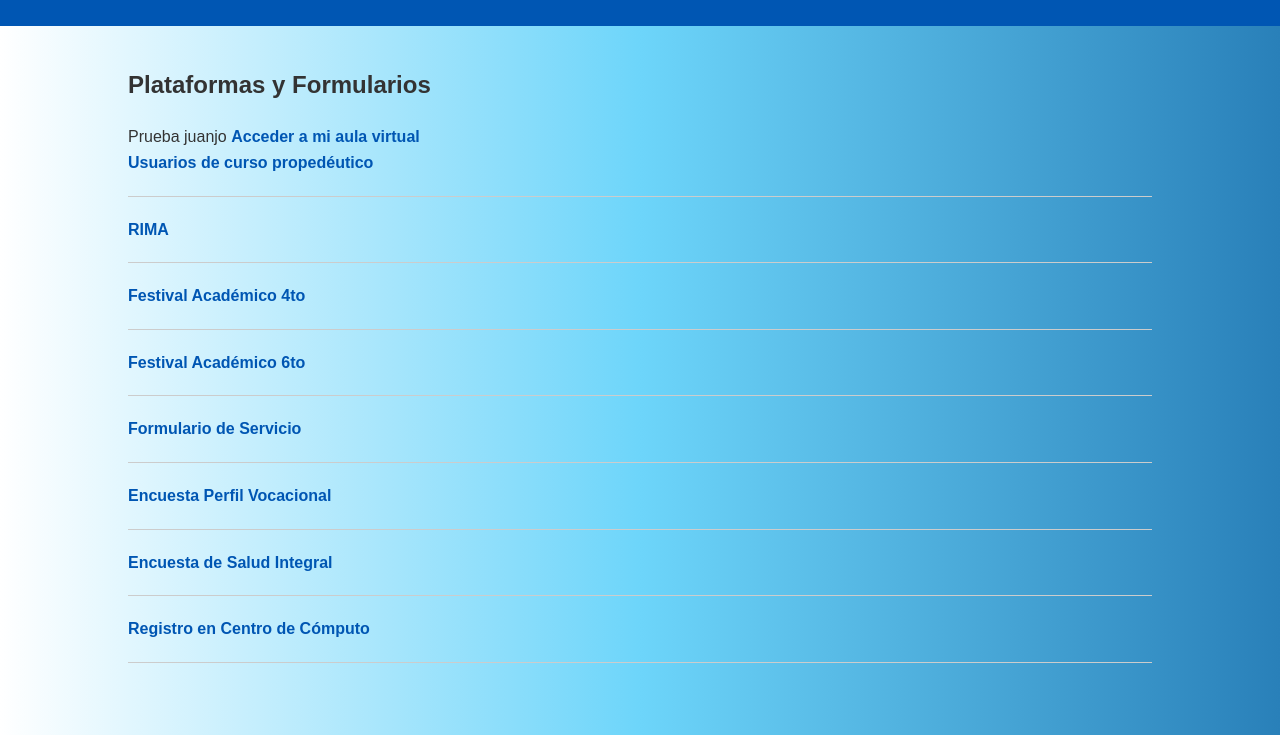
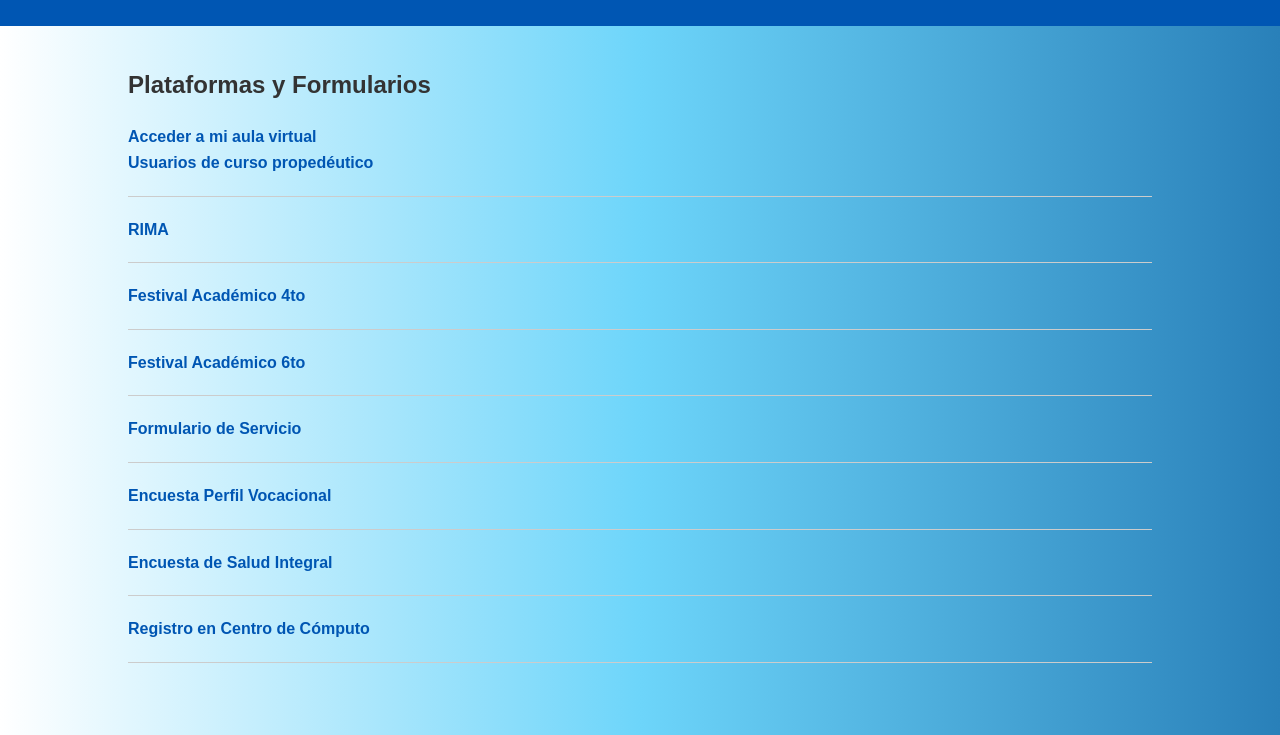
Before and after one commit to Marinoloko1/SCHOOL-LINK, a plain HTML site: page index.html in a window 1280 px wide. Shown: the part 65-800 px from the top of the page. Drawn offline with Linux system fonts and the light colour scheme.

Commit message:
Update index.html

```diff
--- a/index.html
+++ b/index.html
@@ -56,7 +56,6 @@ background: linear-gradient(to right, #FFFFFF, #6DD5FA, #2980B9); /* W3C, IE 10+
 
 <div class="container">
     <h2>Plataformas y Formularios</h2>
-    Prueba juanjo
     <a href="https://miaula.cecyteg.edu.mx/aulavirtual/login/" target="_blank">Acceder a mi aula virtual</a> <br>
     <a href="sae/CURSO.pdf" target="_blank">Usuarios de curso propedéutico</a><br>
     <hr>
```
